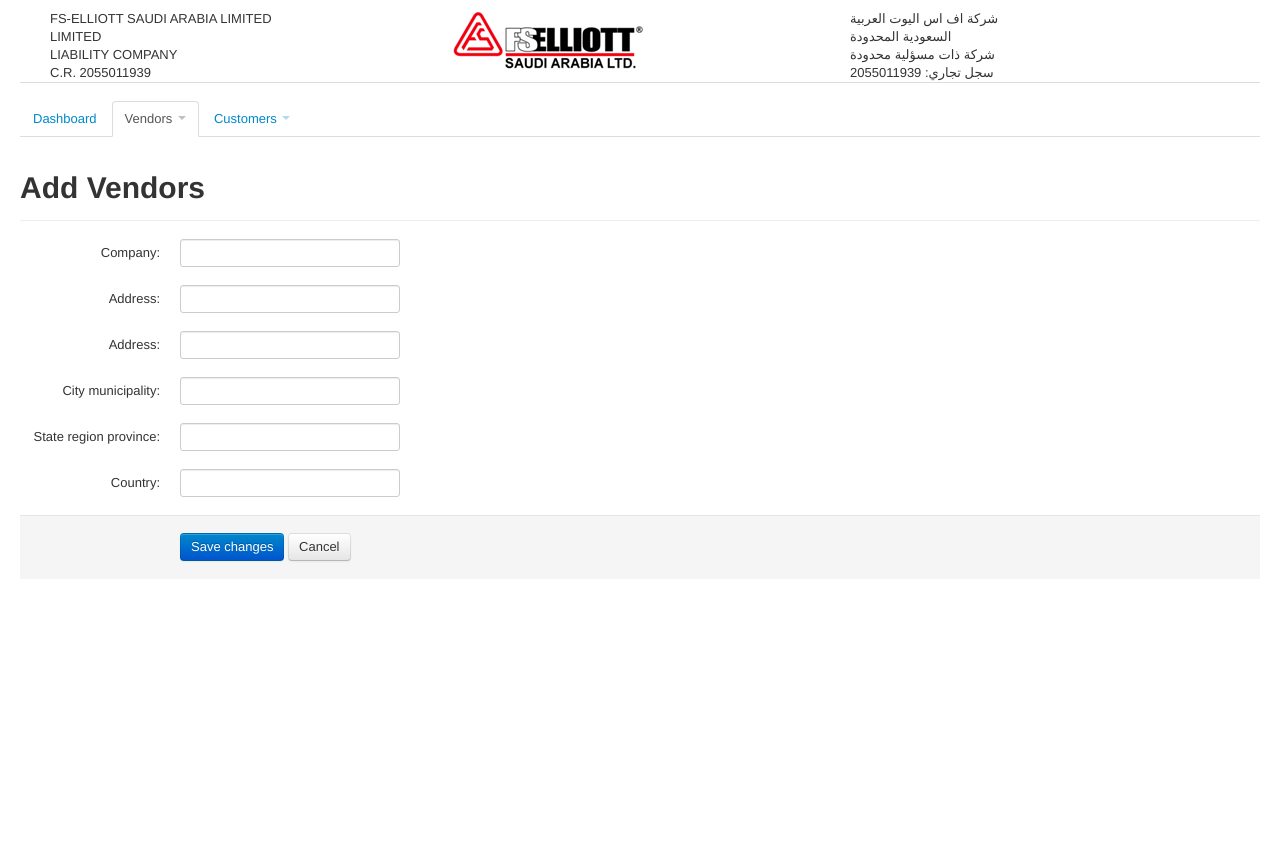
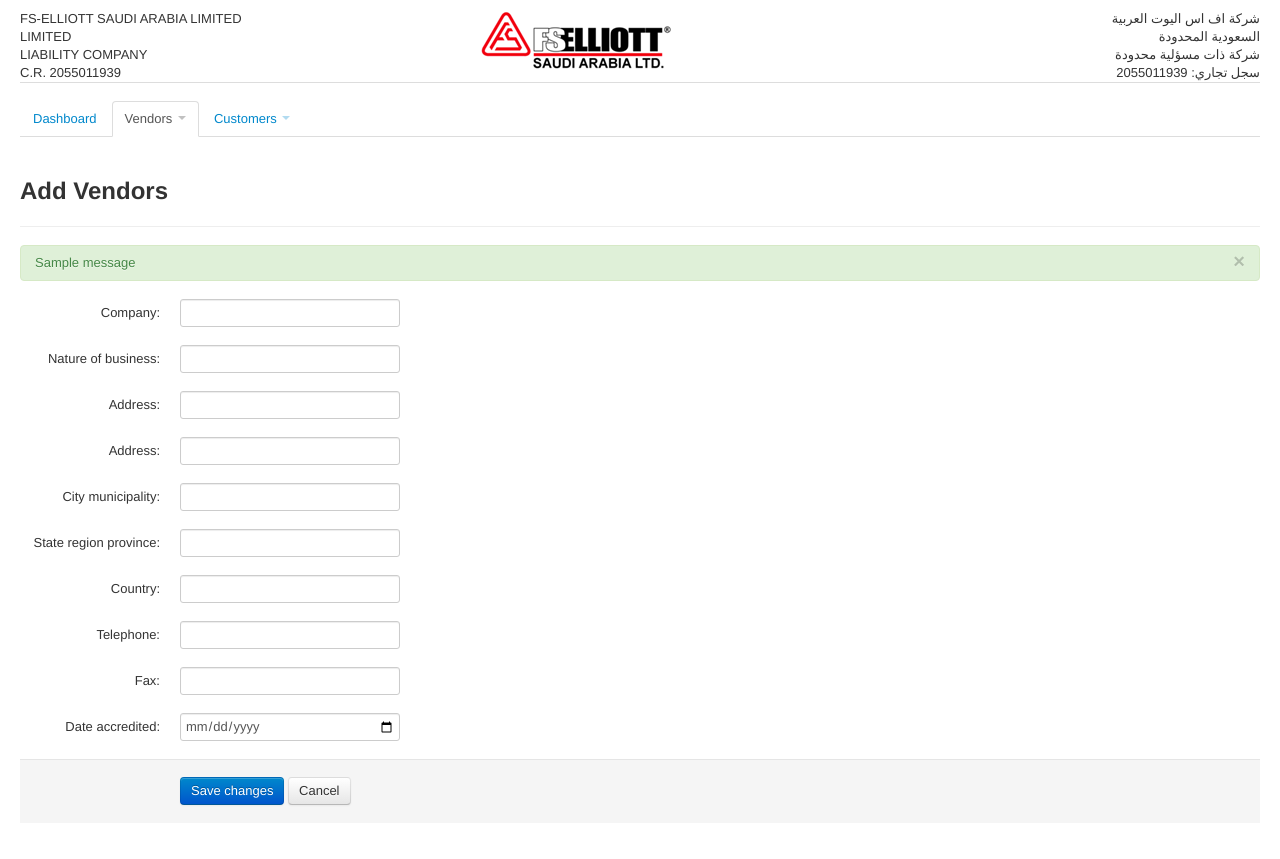
Before and after one commit to ch3j43/fselliott, a Django app: template templates/interface/vendor_add.html in a window 1280 px wide. Before the commit the page ends 563 px from the top, so only its background shows below. Run offline with Django 3.2, Linux system fonts and the light colour scheme; the template is opened without the code that fills it: most values are stand-ins (such as "Sample title", 1, 10 or a date in 2020); one stand-in notice (Sample message) is shown; form fields are guessed from the names that the template uses; parts of the project's set-up code (start-up, migrations or seed data) failed here and were passed over.

Commit message:
continuetion changes

```diff
--- a/fselliott/urls.py
+++ b/fselliott/urls.py
@@ -22,6 +22,7 @@ urlpatterns += patterns('fselliott.views.interface',
     url(r'^$', 'home', {}, name='home'),
     url(r'^vendors/$', 'vendors', {}, name='vendors'),
     url(r'^vendors/add$', 'add_vendor', {}, name='add_vendor'),
+    url(r'^vendors/edit', 'edit_vendor', {}, name='edit_vendor'),
     url(r'^customers/$', 'customers', {}, name='customers'),
 )
 
--- a/templates/base.html
+++ b/templates/base.html
@@ -15,8 +15,12 @@
       .sidebar-nav {
         padding: 9px 0;
       }
-      .navbar li {
+      #heading [class*="span"] {
         float: left;
+        margin-left: 0;
+      }
+      .center-content {
+        text-align: center;
       }
     </style>
 	<!-- STYLESHEETS -->
--- a/templates/head.html
+++ b/templates/head.html
@@ -1,15 +1,15 @@
 
-<div class="nav nav-tabs">
+<div id="heading" class="nav nav-tabs">
     <div class="span4">
         FS-ELLIOTT SAUDI ARABIA LIMITED<br />
         LIMITED<br />
         LIABILITY COMPANY<br />
         C.R. 2055011939
     </div>
-    <div class="span4">
+    <div class="span4 center-content">
         <img src="/media/img/logo.png" />
     </div>
-    <div class="span4">
+    <div class="span4" style="float: right; text-align: right">
         شركة اف اس اليوت العربية<br />
         السعودية المحدودة<br />
         شركة ذات مسؤلية محدودة<br />
--- a/templates/interface/vendor_add.html
+++ b/templates/interface/vendor_add.html
@@ -5,17 +5,30 @@
 {% endblock %}
 {% block content %}
 <div class="page-header">
-	<h1>Add Vendors</h1>
+	<h2>Add Vendors</h2>
 </div>
+
+{% if messages %}
+<div class="alert alert-success">
+  	<button class="close" data-dismiss="alert">×</button>
+  	{% for message in messages %}
+  		{{ message }}
+  	{% endfor %}
+</div>
+{% endif %}
 <form class="form-horizontal" method="post">
   	<fieldset>
     	{% csrf_token %}
 		{{ form.company|form_field }}
+		{{ form.nature_of_business|form_field }}
 		{{ form.address1|form_field }}
 		{{ form.address2|form_field }}
 		{{ form.city_municipality|form_field }}
 		{{ form.state_region_province|form_field }}
 		{{ form.country|form_field }}
+		{{ form.telephone|form_field }}
+		{{ form.fax|form_field }}
+		{{ form.date_accredited|form_field }}
 		<div class="form-actions">
             <button type="submit" class="btn btn-primary">Save changes</button>
             <button class="btn">Cancel</button>
```
Also changed, not shown: fselliott/forms.py (+8 -1 lines), fselliott/models.py (+12 -13 lines), fselliott/views/interface.py (+11 -1 lines), templates/interface/vendors.html (+9 -7 lines), 3 other files.
